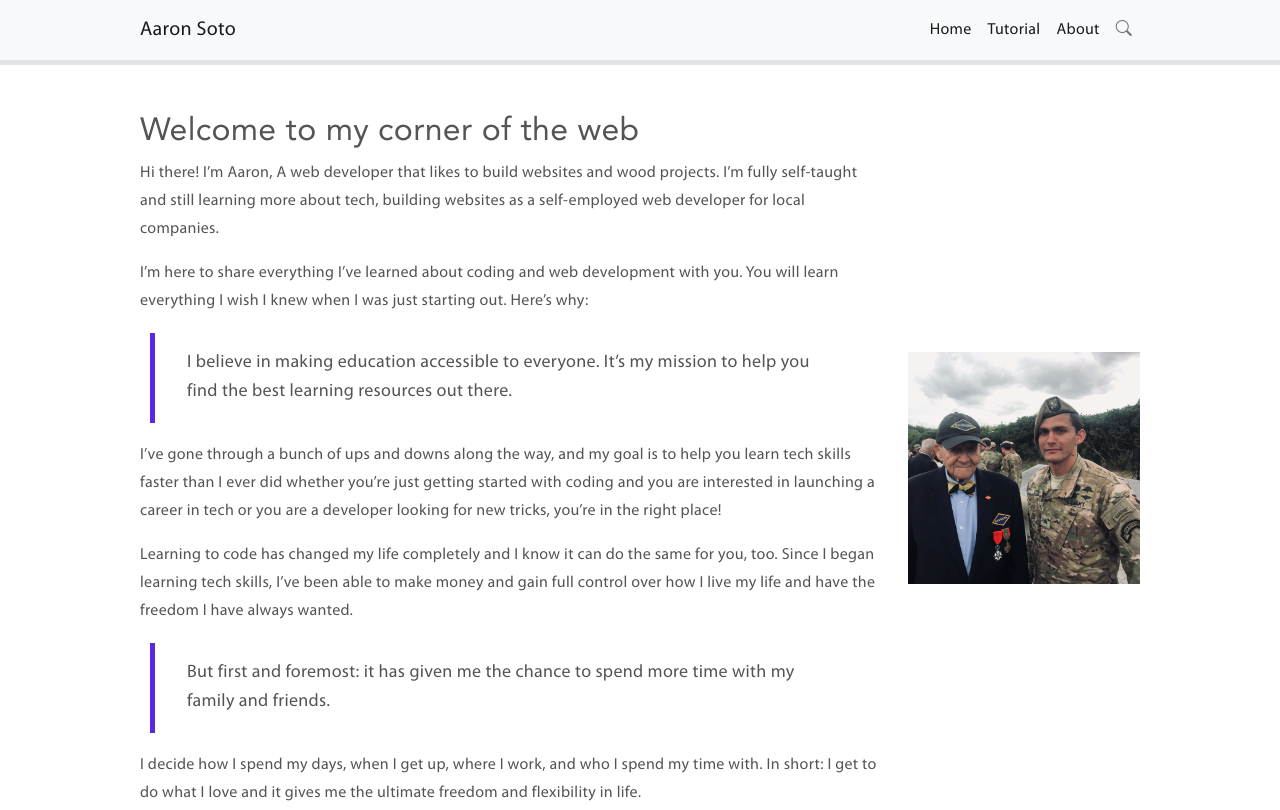
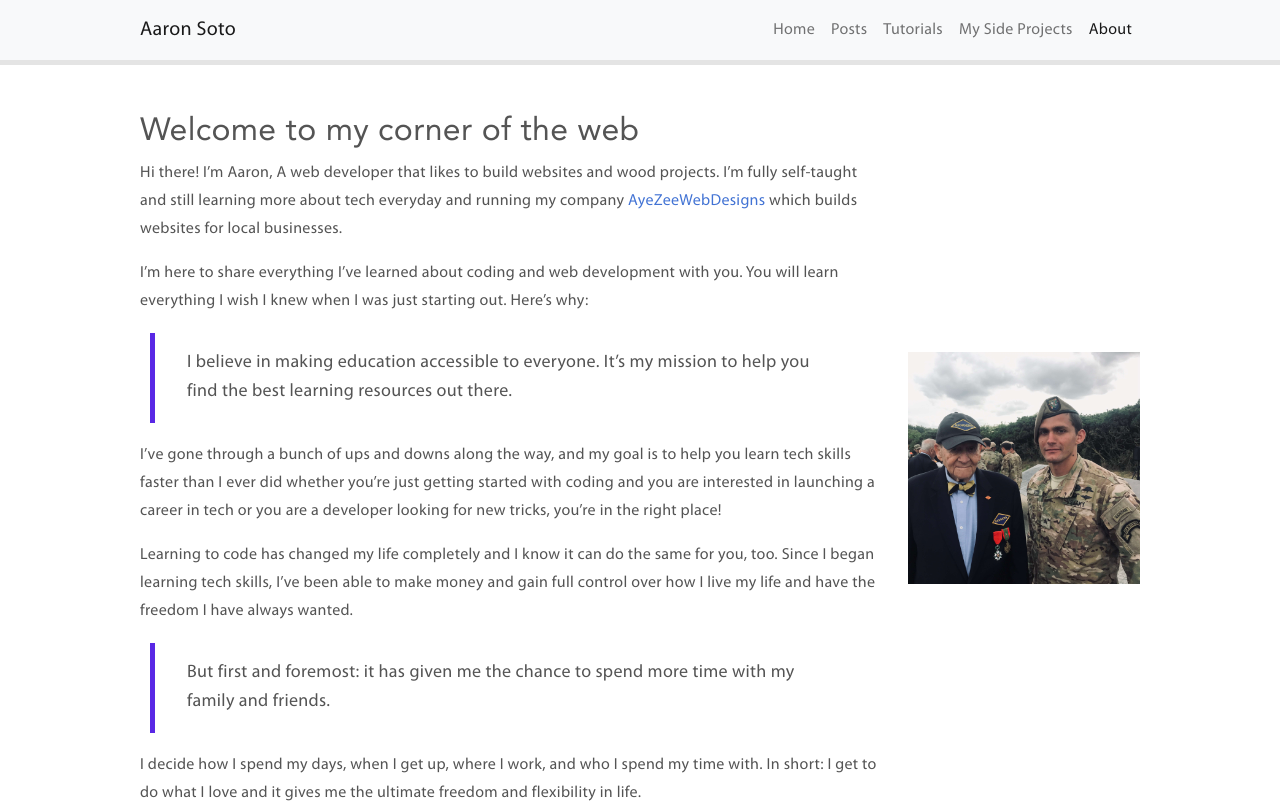
Before and after one commit to aaron-soto/final-portfolio, a plain HTML site: page about.html in a window 1280 px wide. Shown: the top 810 px of the page. Drawn offline with nearby package versions, Linux system fonts and the light colour scheme; no server answers.

Commit message:
updated links

```diff
--- a/about.html
+++ b/about.html
@@ -56,7 +56,7 @@
 		<link rel="stylesheet" href="./assets/styles/breakpoints.css" />
 	</head>
 	<body>
-		<!-- NAV SECTION -->
+		<!-- #region NAV -->
 		<nav class="navbar navbar-expand-lg bg-light">
 			<div class="container container-medium">
 				<a class="navbar-brand" href="index.html">Aaron Soto</a>
@@ -74,16 +74,23 @@
 				<div class="collapse navbar-collapse" id="navbarTogglerDemo02">
 					<ul class="navbar-nav ms-auto mb-2 mb-lg-0">
 						<li class="nav-item">
-							<a class="nav-link active" aria-current="page" href="/index.html"
+							<a class="nav-link" aria-current="page" href="/index.html"
 								>Home</a
 							>
 						</li>
 						<li class="nav-item">
-							<a
-								class="nav-link active"
-								aria-current="page"
-								href="tutorial.html"
-								>Tutorial</a
+							<a class="nav-link" aria-current="page" href="./404.html"
+								>Posts</a
+							>
+						</li>
+						<li class="nav-item">
+							<a class="nav-link" aria-current="page" href="./404.html"
+								>Tutorials</a
+							>
+						</li>
+						<li class="nav-item">
+							<a class="nav-link" aria-current="page" href="./projects.html"
+								>My Side Projects</a
 							>
 						</li>
 						<li class="nav-item">
@@ -91,17 +98,26 @@
 								>About</a
 							>
 						</li>
-
+						<!-- <li class="nav-item">
+							<a
+								class="nav-link"
+								data-bs-toggle="tooltip"
+								data-bs-title="Change Theme"
+								href="#"
+							>
+								<i class="bi bi-moon"></i>
+							</a>
+						</li>
 						<li class="nav-item">
-							<a class="nav-link" href="#">
+							<a class="nav-link" id="search-btn">
 								<i class="bi bi-search"></i>
 							</a>
-						</li>
+						</li> -->
 					</ul>
 				</div>
 			</div>
 		</nav>
-		<!-- END NAV SECTION -->
+		<!-- #endregion -->
 
 		<!-- ABOUT SECTION -->
 		<div class="container container-medium mt-5">
@@ -111,8 +127,9 @@
 					<p>
 						Hi there! I’m Aaron, A web developer that likes to build websites
 						and wood projects. I’m fully self-taught and still learning more
-						about tech, building websites as a self-employed web developer for
-						local companies.
+						about tech everyday and running my company
+						<a href="https://ayezeewebdesigns.com">AyeZeeWebDesigns</a> which
+						builds websites for local businesses.
 					</p>
 
 					<p>
```
Also changed, not shown: index.html (+8 -4 lines), projects.html (+18 -11 lines).
